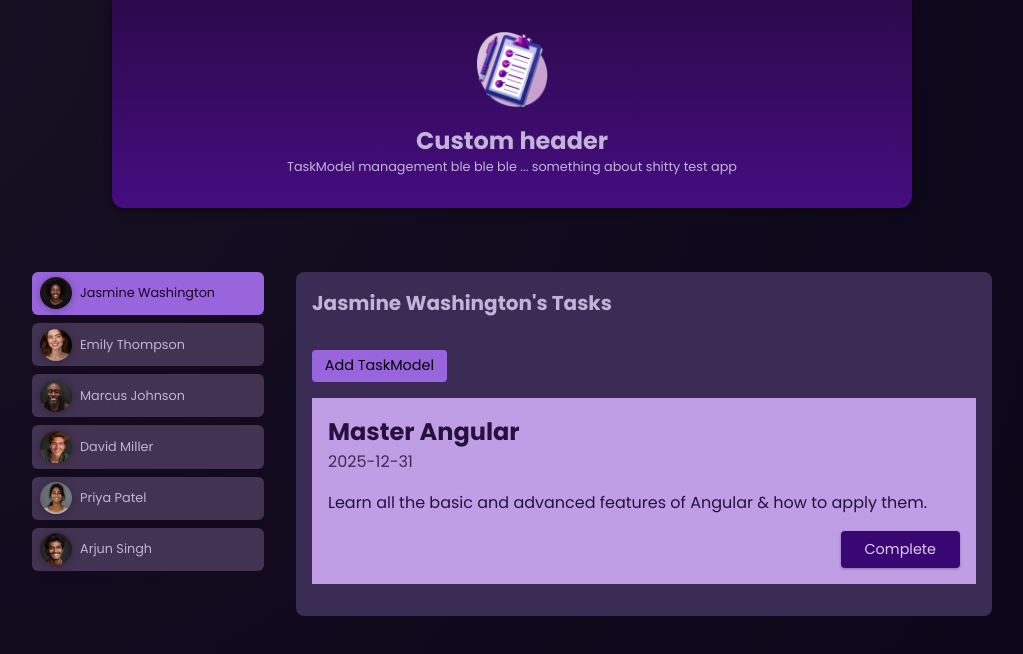
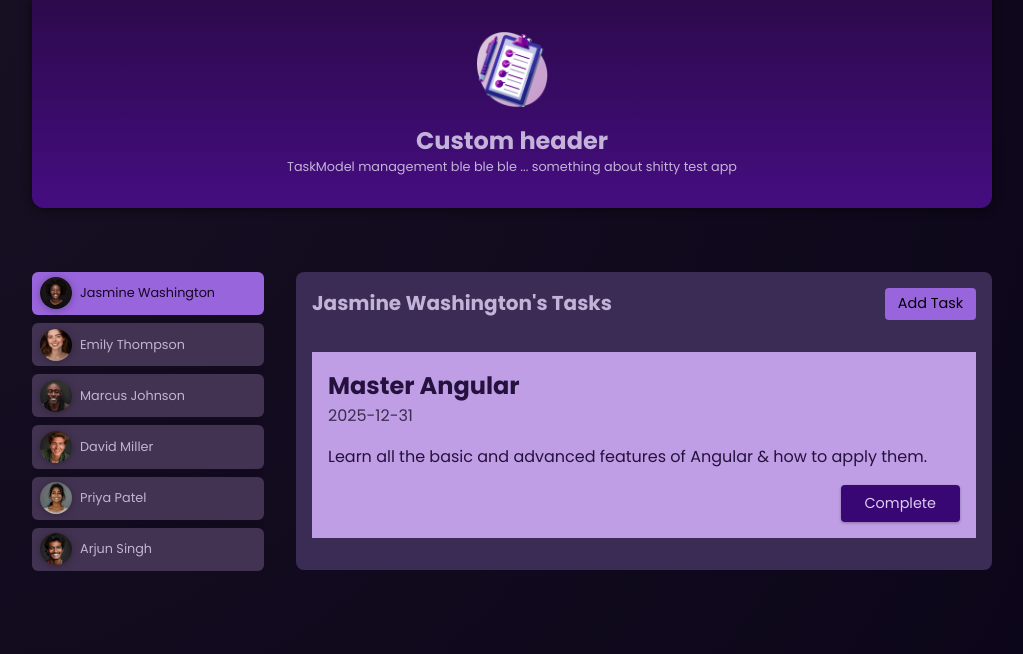
Before and after one commit to matned666/test-angular-app, an Angular app: page / in a window 1280 px wide. Both pictures are taken after a click on the button "Jasmine Washington". Shown: the top 654 px of the page, without its empty margins (128-1151 px from the left). Built offline with nearby package versions, Linux system fonts and the light colour scheme.

Commit message:
refaktor

```diff
--- a/src/app/header/testHeader1.component.css
+++ b/src/app/header/testHeader1.component.css
@@ -3,8 +3,8 @@ header {
   flex-direction: column;
   align-items: center;
   gap: 1rem;
-  width: 90%;
-  max-width: 50rem;
+  width: 100%;
+  max-width: 60rem;
   margin: 0 auto 2rem auto;
   text-align: center;
   background: linear-gradient(
--- a/src/app/user-tasks/user-tasks.component.html
+++ b/src/app/user-tasks/user-tasks.component.html
@@ -1,10 +1,11 @@
 <section id="tasks">
   <header>
     <h2>{{name}}'s Tasks</h2>
+    <menu>
+      <button>Add Task</button>
+    </menu>
   </header>
-  <menu>
-    <button>Add TaskModel</button>
-  </menu>
+
 
   <ul>
     @for (task of userTasks; track task.id) {
```
